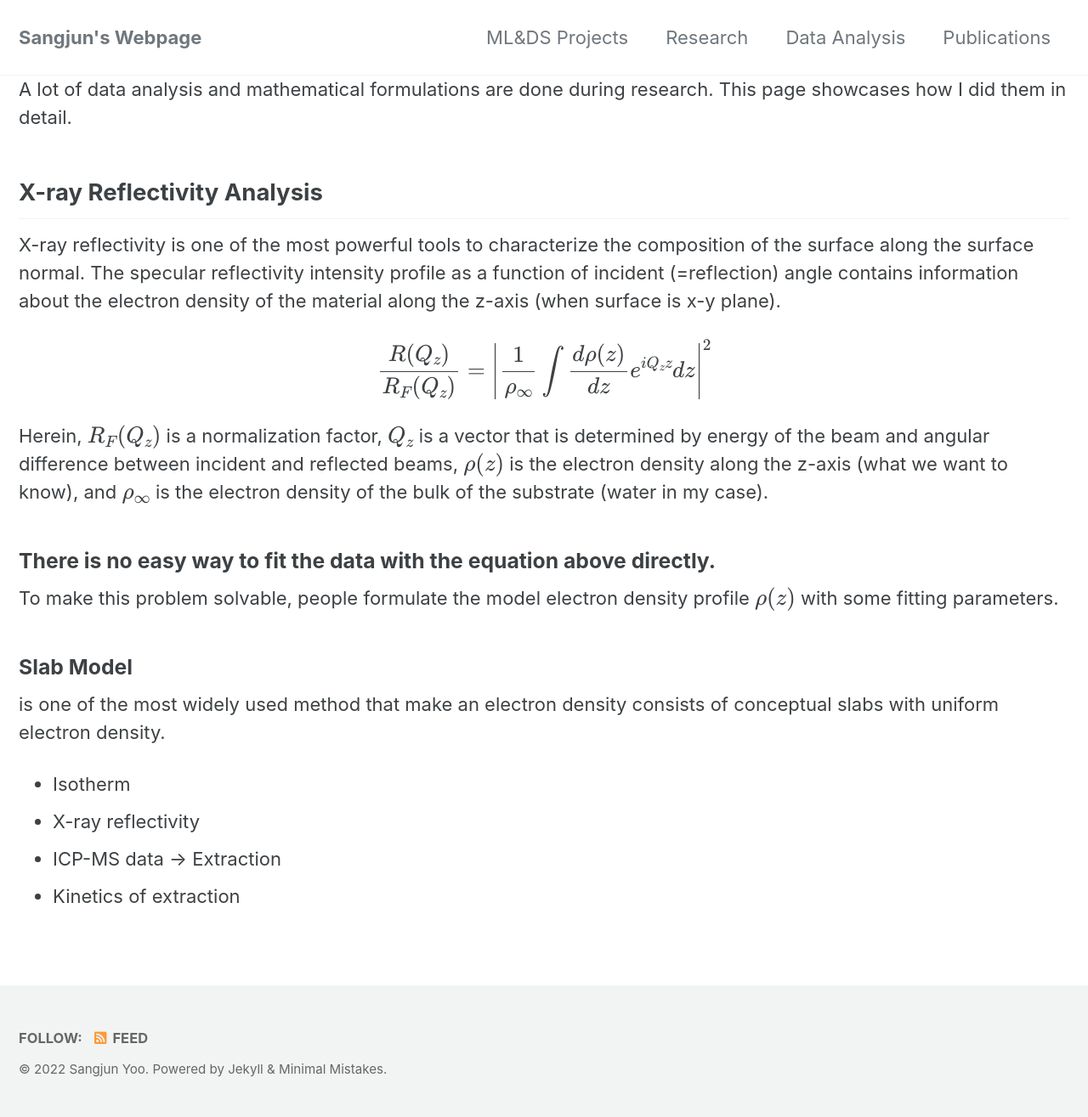
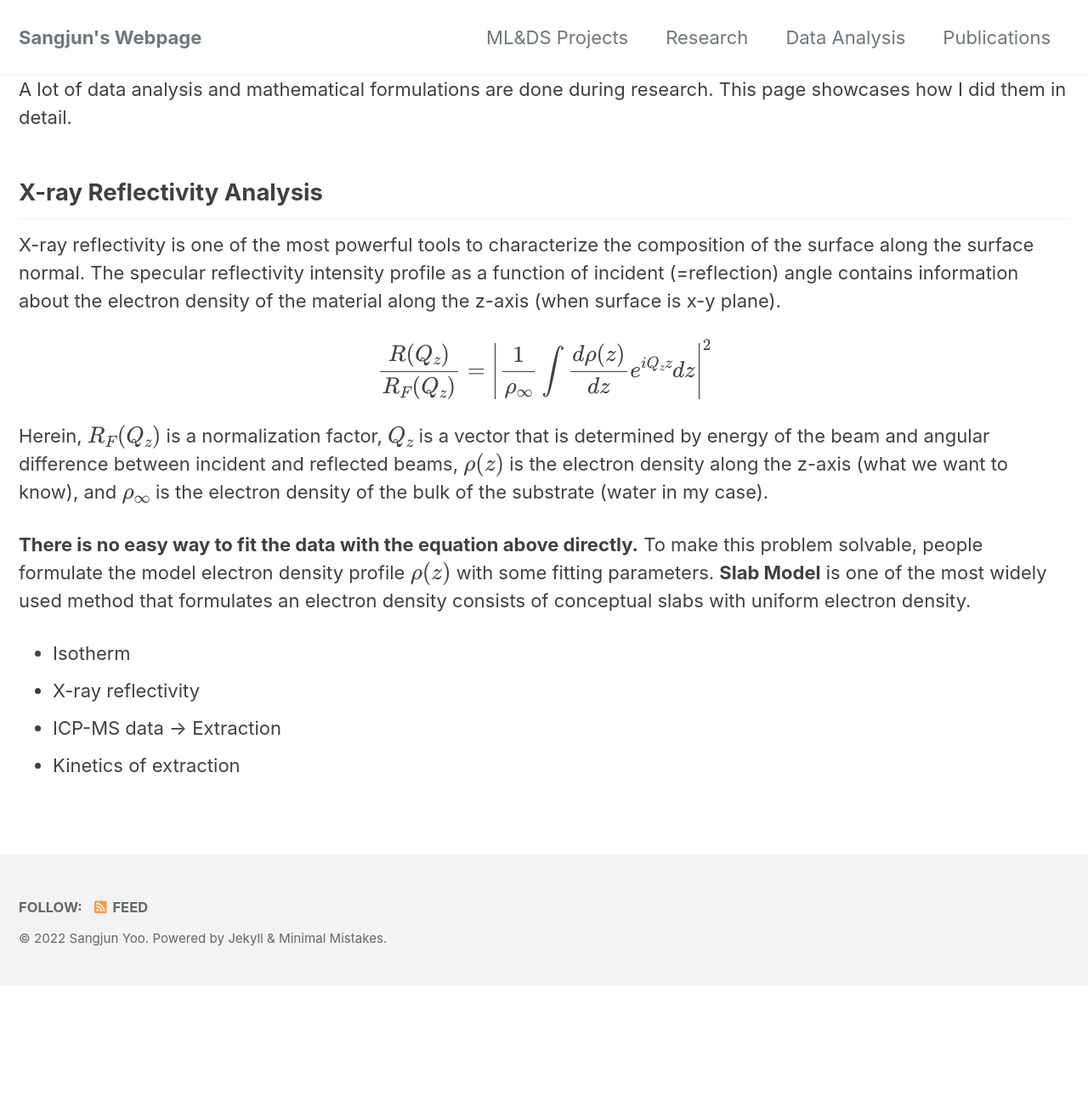
Before and after one commit to sangjunyoo-phd/sangjunyoo-phd.github.io, a Jekyll site: the page built from _pages/analysis.md, in a window 1280 px wide. Shown: the whole page at 85% size. Built offline with Jekyll 4.4.1, drawn with Linux system fonts in a browser that asks for light colours; cached includes are drawn as plain includes; after the commit the page ends 1160 px from its top, so only the background shows below that.

Commit message:
Update analysis.md

```diff
--- a/_pages/analysis.md
+++ b/_pages/analysis.md
@@ -16,10 +16,7 @@ $$ \frac{R(Q_{z})} {R_{F} (Q_{z})} = \left| \frac{1}{\rho_{\infty}} \int \frac{d
 Herein, \\(R_{F}(Q_{z})\\) is a normalization factor, \\(Q_{z}\\) is a vector that is determined by energy of the beam and angular difference between incident and reflected beams, \\(\rho(z)\\) is the electron density along the z-axis (what we want to know), and
 \\(\rho_{\infty}\\) is the electron density of the bulk of the substrate (water in my case).
 
-### There is no easy way to fit the data with the equation above directly.
-To make this problem solvable, people formulate the model electron density profile \\(\rho(z)\\) with some fitting parameters.
-### Slab Model
-is one of the most widely used method that make an electron density consists of conceptual slabs with uniform electron density.
+**There is no easy way to fit the data with the equation above directly.** To make this problem solvable, people formulate the model electron density profile \\(\rho(z)\\) with some fitting parameters. **Slab Model** is one of the most widely used method that formulates an electron density consists of conceptual slabs with uniform electron density.
 
 * Isotherm
 * X-ray reflectivity
```
